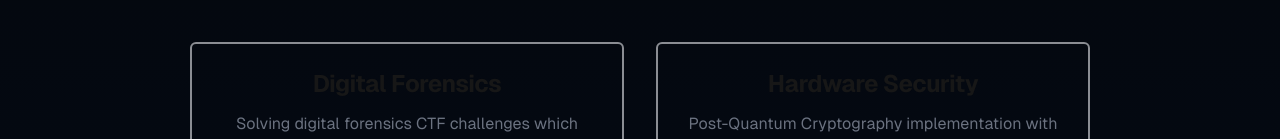
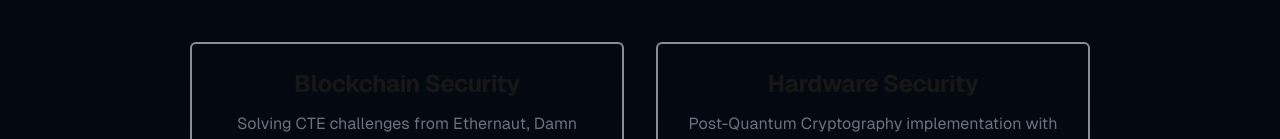
Before and after one commit to jkohhokj/website, a Next.js app: page / in a window 1280 px wide. Shown: the part 811-950 px from the top of the page. Built offline with nearby package versions, Linux system fonts and the light colour scheme.

Commit message:
update interests

```diff
--- a/data/projectsData.ts
+++ b/data/projectsData.ts
@@ -13,8 +13,8 @@ interface Topic{
 
 export const interestsData: Topic[] = [
     {
-        title: 'Digital Forensics',
-        description: 'Solving digital forensics CTF challenges which include network logs, drive images, crash dumps, and image recovery.',
+        title: 'Blockchain Security',
+        description: 'Solving CTE challenges from Ethernaut, Damn Vulnerable DeFi, and MrStealYoCrypto.',
         href: 'https://blog.jkoh.dev/tags'
     },
     {
```
